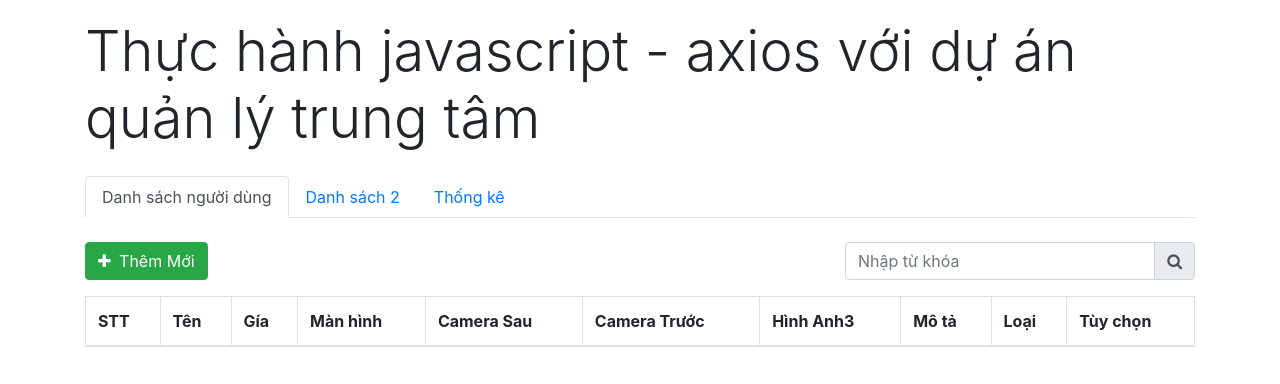
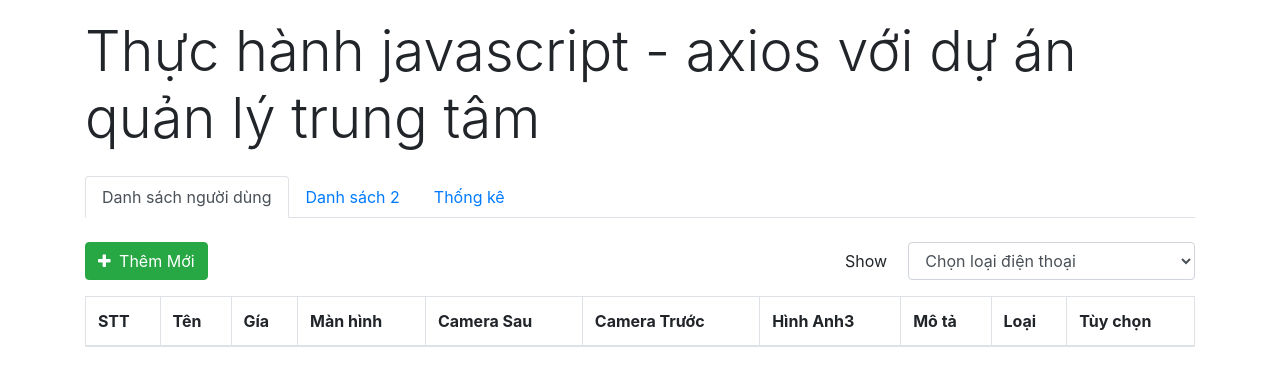
Before and after one commit to ZZBoxZZz/B39_capstone2, a plain HTML site: page admin page/app/views/index.html in a window 1280 px wide. Shown: the part 62-446 px from the top of the page. Drawn offline with nearby package versions, Linux system fonts and the light colour scheme; no server answers.

Commit message:
Add files via upload

```diff
--- a/admin page/app/views/index.html
+++ b/admin page/app/views/index.html
@@ -109,18 +109,18 @@
             </div>
             <div class="col-md-4">
               <!-- BEGIN TÌM KIẾM -->
-              <div class="input-group mb-3">
-                <input
-                  type="text"
-                  class="form-control"
-                  placeholder="Nhập từ khóa"
-                  aria-label="Recipient's username"
-                  aria-describedby="basic-addon2"
-                />
-                <div class="input-group-append">
-                  <span class="input-group-text" id="basic-addon2"
-                    ><i class="fa fa-search"></i
-                  ></span>
+              <div class="form-group row">
+                <label for="selLoai" class="col-sm-2 col-form-label"
+                  >Show</label
+                >
+                <div class="col-sm-10">
+                  <select class="form-control" id="sortLoai">
+                    <option>Chọn loại điện thoại</option>
+                    <option value="all">All</option>
+                    <option value="iphone">iphone</option>
+                    <option value="Samsung">Samsung</option>
+                    <option value="Iphone">Iphone</option>
+                  </select>
                 </div>
               </div>
               <!-- END TÌM KIẾM -->
```
